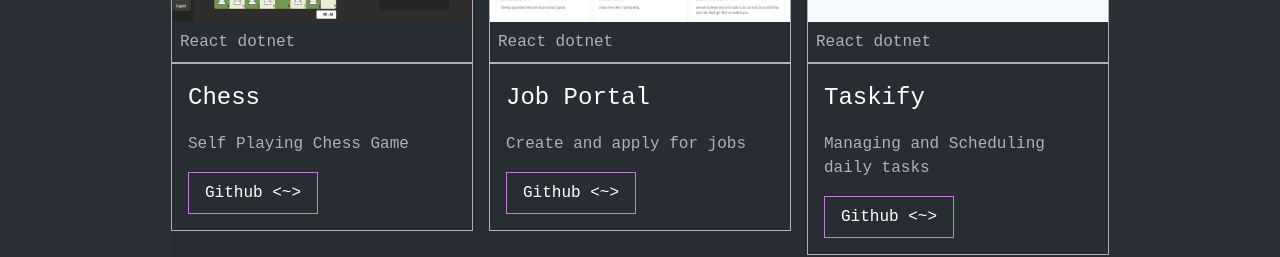
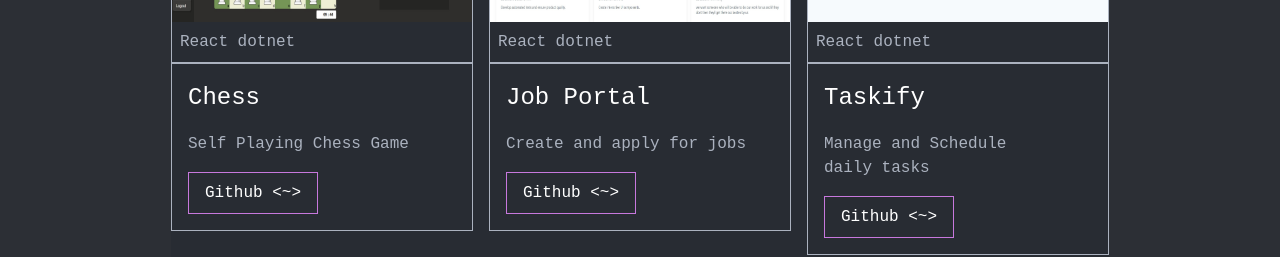
Before and after one commit to Asad-960/Portfolio, a React (Vite) app: page / in a window 1280 px wide. Shown: the part 1780-2037 px from the top of the page. Built offline with nearby package versions, Linux system fonts and the light colour scheme; a web font is replaced by a local one.

Commit message:
Correct description text for Taskify project

```diff
--- a/src/components/Projects/Projects.tsx
+++ b/src/components/Projects/Projects.tsx
@@ -33,7 +33,7 @@ const Projects = () => {
                     <Languages>React dotnet</Languages>
                     <Description>
                         <h1>Taskify</h1>
-                        <p>Managing and Scheduling daily tasks</p>
+                        <p>Manage and Schedule daily tasks</p>
                         <GithubButton onClick={() => {window.open("https://github.com/Asad-960/Taskify", "_blank")}}> Github {"<~>"}</GithubButton>
                     </Description>
                 </Modal>
```
